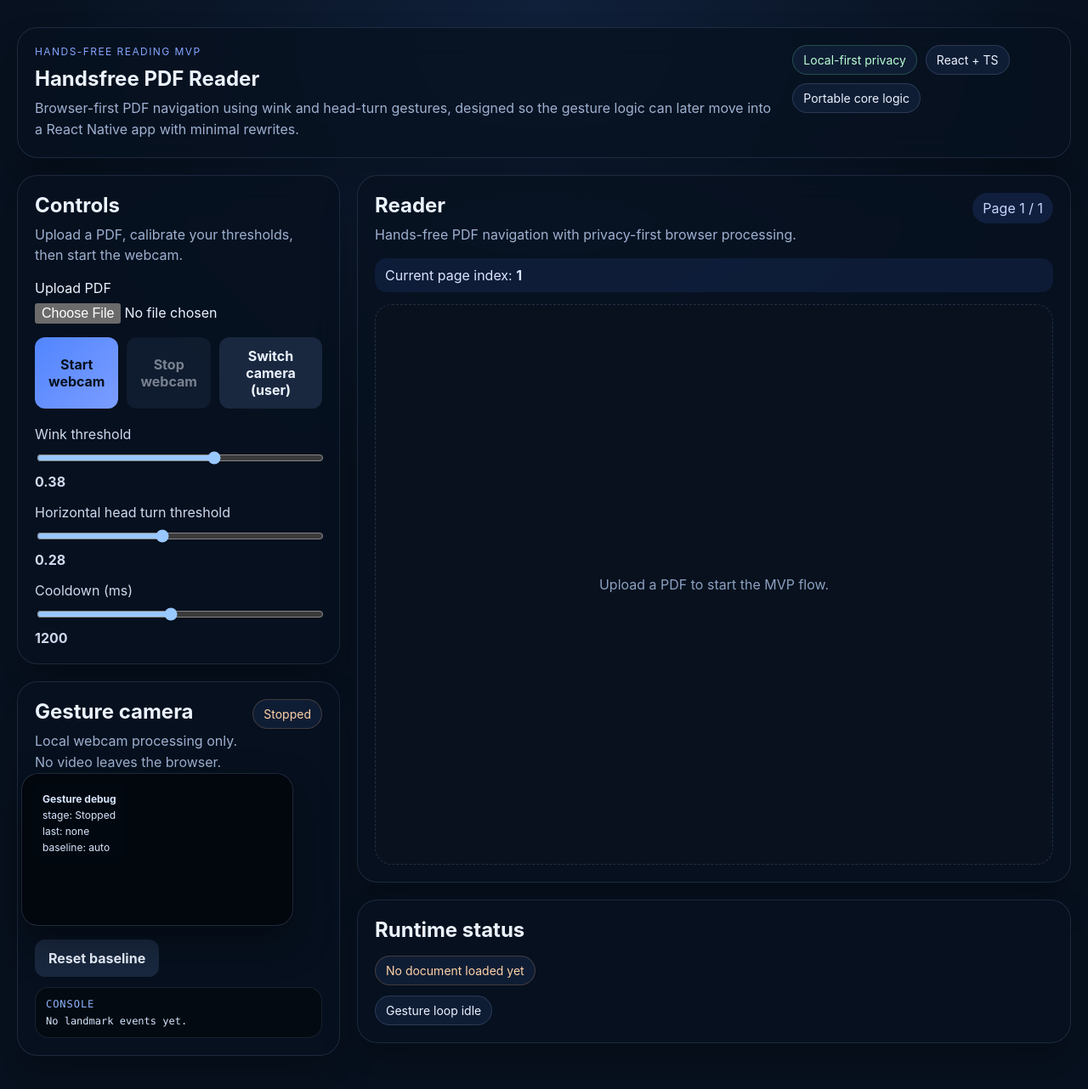
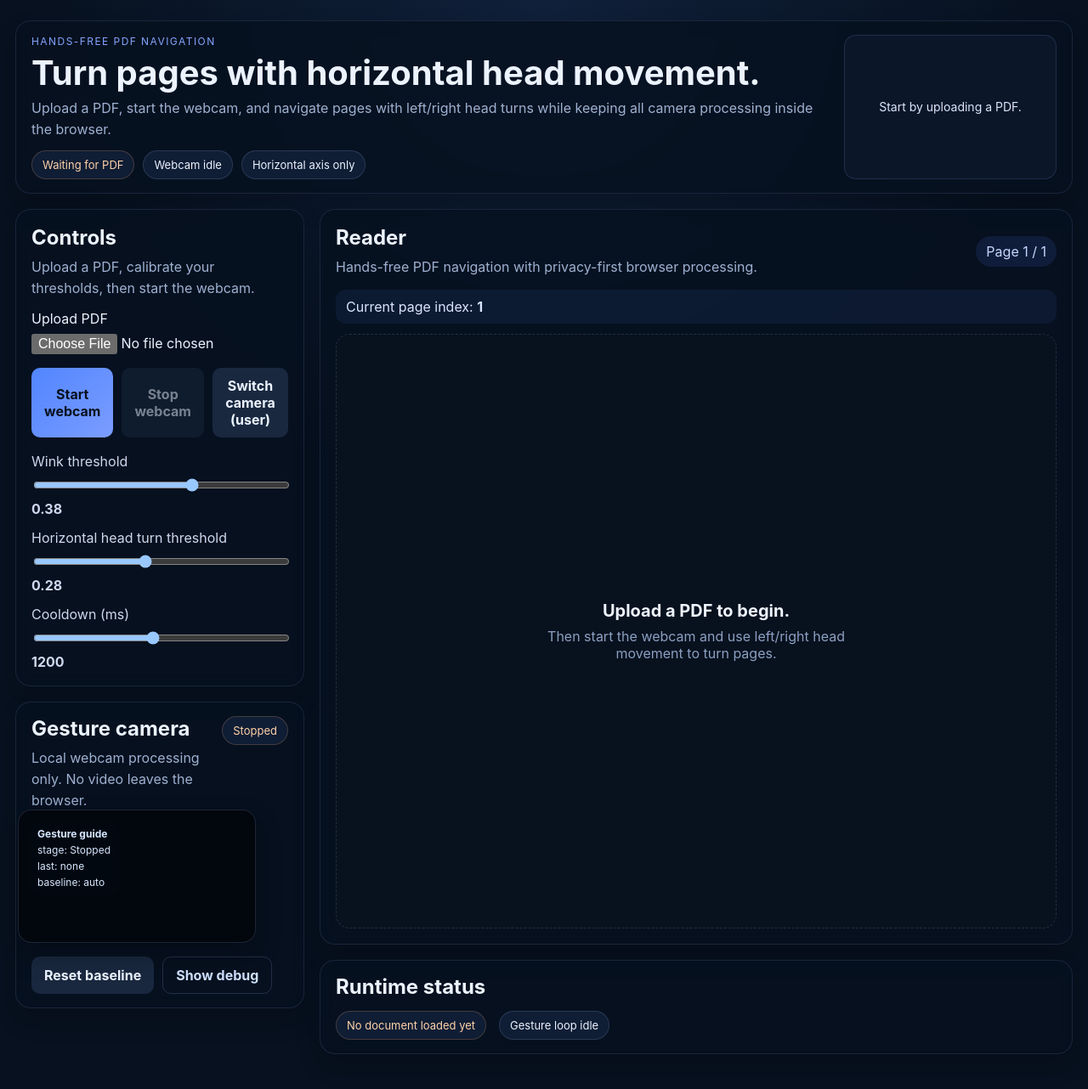
Before and after one commit to rumblebot-0318/handsfree-pdf-reader, a React app: page / in a window 1280 px wide. Shown: the top 1282 px of the page at 85% size. Built offline with nearby package versions, Linux system fonts and the light colour scheme.

Commit message:
feat: refine reader-focused UI

```diff
--- a/src/App.tsx
+++ b/src/App.tsx
@@ -1,4 +1,4 @@
-import { useCallback } from 'react'
+import { useCallback, useMemo } from 'react'
 import { ControlsPanel } from './components/ControlsPanel'
 import { PdfStage } from './components/PdfStage'
 import { WebcamPanel } from './components/WebcamPanel'
@@ -20,25 +20,34 @@ export default function App() {
 
   const gesture = useGestureController(handleGesture)
 
+  const setupHint = useMemo(() => {
+    if (!hasDocument) return 'Start by uploading a PDF.'
+    if (!gesture.isRunning) return 'PDF loaded. Start the webcam when you are ready.'
+    return 'Reader is live. Turn your head left or right to move pages.'
+  }, [gesture.isRunning, hasDocument])
+
   return (
     <main className="app-shell">
-      <section className="hero panel">
-        <div>
-          <p className="eyebrow">Hands-free reading MVP</p>
-          <h1>Handsfree PDF Reader</h1>
-          <p className="hero__copy">
-            Browser-first PDF navigation using wink and head-turn gestures, designed so the gesture logic can later move into a React Native app with minimal rewrites.
-          </p>
+      <section className="hero panel panel--compact">
+        <div className="hero__content">
+          <div>
+            <p className="eyebrow">Hands-free PDF navigation</p>
+            <h1>Turn pages with horizontal head movement.</h1>
+            <p className="hero__copy">
+              Upload a PDF, start the webcam, and navigate pages with left/right head turns while keeping all camera processing inside the browser.
+            </p>
+          </div>
+          <div className="hero__chips">
+            <StatusPill tone={hasDocument ? 'good' : 'warn'}>{hasDocument ? 'PDF loaded' : 'Waiting for PDF'}</StatusPill>
+            <StatusPill tone={gesture.isRunning ? 'good' : 'neutral'}>{gesture.isRunning ? 'Webcam active' : 'Webcam idle'}</StatusPill>
+            <StatusPill tone="neutral">Horizontal axis only</StatusPill>
+          </div>
         </div>
-        <div className="hero__chips">
-          <StatusPill tone="good">Local-first privacy</StatusPill>
-          <StatusPill tone="neutral">React + TS</StatusPill>
-          <StatusPill tone="neutral">Portable core logic</StatusPill>
-        </div>
+        <div className="hero__hint">{setupHint}</div>
       </section>
 
       <section className="layout-grid">
-        <div className="stack">
+        <div className="stack stack--sidebar">
           <ControlsPanel
             config={gesture.config}
             onConfigChange={gesture.setConfig}
@@ -64,15 +73,15 @@ export default function App() {
           />
         </div>
 
-        <div className="stack">
+        <div className="stack stack--reader">
           <PdfStage canvasRef={canvasRef} viewerState={viewerState} hasDocument={hasDocument} />
 
-          <section className="panel">
+          <section className="panel panel--compact">
             <div className="panel__header panel__header--split">
               <h2>Runtime status</h2>
               {loading ? <StatusPill>Loading PDF…</StatusPill> : null}
             </div>
-            <div className="stack compact">
+            <div className="stack compact status-summary">
               {pdfError ? <StatusPill tone="warn">{pdfError}</StatusPill> : null}
               <StatusPill tone={hasDocument ? 'good' : 'warn'}>
                 {hasDocument ? `Document loaded · ${viewerState.totalPages} pages` : 'No document loaded yet'}
--- a/src/components/PdfStage.tsx
+++ b/src/components/PdfStage.tsx
@@ -10,7 +10,7 @@ interface PdfStageProps {
 export function PdfStage({ canvasRef, viewerState, hasDocument }: PdfStageProps) {
   return (
     <section className="panel panel--viewer">
-      <div className="panel__header panel__header--split">
+      <div className="panel__header panel__header--split panel__header--reader">
         <div>
           <h2>Reader</h2>
           <p>Hands-free PDF navigation with privacy-first browser processing.</p>
@@ -25,7 +25,12 @@ export function PdfStage({ canvasRef, viewerState, hasDocument }: PdfStageProps)
       </div>
 
       <div className="viewer-surface">
-        {hasDocument ? null : <div className="empty-state">Upload a PDF to start the MVP flow.</div>}
+        {hasDocument ? null : (
+          <div className="empty-state empty-state--reader">
+            <strong>Upload a PDF to begin.</strong>
+            <span>Then start the webcam and use left/right head movement to turn pages.</span>
+          </div>
+        )}
         <canvas ref={canvasRef} className={hasDocument ? 'pdf-canvas visible' : 'pdf-canvas'} />
       </div>
     </section>
--- a/src/components/WebcamPanel.tsx
+++ b/src/components/WebcamPanel.tsx
@@ -1,4 +1,4 @@
-import type { RefObject } from 'react'
+import { useState, type RefObject } from 'react'
 import type { GestureEvent } from '../types'
 import { StatusPill } from './StatusPill'
 
@@ -33,8 +33,10 @@ function describeStage(stage: WebcamPanelProps['initStage']) {
 }
 
 export function WebcamPanel({ videoRef, running, error, initStage, lastGesture, debugLines, pointerGuide, cooldownRemainingMs, onSetManualBaseline, onResetManualBaseline }: WebcamPanelProps) {
+  const [debugOpen, setDebugOpen] = useState(false)
+
   return (
-    <section className="panel">
+    <section className="panel panel--compact">
       <div className="panel__header panel__header--split">
         <div>
           <h2>Gesture camera</h2>
@@ -69,7 +71,7 @@ export function WebcamPanel({ videoRef, running, error, initStage, lastGesture,
           </div>
         ) : null}
         <div className="webcam-debug-overlay">
-          <strong>Gesture debug</strong>
+          <strong>Gesture guide</strong>
           <div>stage: {describeStage(initStage)}</div>
           <div>last: {lastGesture ? `${lastGesture.label} / ${lastGesture.action}` : 'none'}</div>
           <div>baseline: {pointerGuide?.manual ? 'manual' : 'auto'}</div>
@@ -80,9 +82,13 @@ export function WebcamPanel({ videoRef, running, error, initStage, lastGesture,
         {error ? <StatusPill tone="warn">{error}</StatusPill> : null}
         {initStage === 'vision-failed' ? <StatusPill tone="warn">Try reopening the camera, reducing open apps, or retrying on a stronger network.</StatusPill> : null}
         {lastGesture ? <StatusPill tone="good">{lastGesture.label} · {lastGesture.action} · {(lastGesture.confidence * 100).toFixed(0)}%</StatusPill> : null}
-        <div className="button-row button-row--compact">
+        <div className="button-row button-row--compact button-row--wrap">
           <button className="button button--secondary" onClick={onResetManualBaseline}>Reset baseline</button>
+          <button className="button button--ghost" onClick={() => setDebugOpen((value) => !value)}>
+            {debugOpen ? 'Hide debug' : 'Show debug'}
+          </button>
         </div>
+        {debugOpen ? (
           <div className="debug-console">
             <div className="debug-console__title">console</div>
             {debugLines.length === 0 ? <div className="debug-console__line">No landmark events yet.</div> : null}
@@ -90,6 +96,7 @@ export function WebcamPanel({ videoRef, running, error, initStage, lastGesture,
               <div key={`${line}-${index}`} className="debug-console__line">{line}</div>
             ))}
           </div>
+        ) : null}
       </div>
     </section>
   )
--- a/src/styles/app.css
+++ b/src/styles/app.css
@@ -10,41 +10,71 @@ body { margin: 0; background: radial-gradient(circle at top, #10203a, #07111f 42
 button, input { font: inherit; }
 
 .app-shell {
-  max-width: 1440px;
+  max-width: 1520px;
   margin: 0 auto;
-  padding: 32px 20px 48px;
+  padding: 24px 18px 40px;
 }
 
 .layout-grid {
   display: grid;
-  grid-template-columns: 380px minmax(0, 1fr);
-  gap: 20px;
+  grid-template-columns: 340px minmax(0, 1fr);
+  gap: 18px;
   align-items: start;
 }
 
-.stack { display: grid; gap: 20px; }
+.stack { display: grid; gap: 18px; }
 .stack.compact { gap: 12px; }
+.stack--reader { min-width: 0; }
 .panel {
-  border: 1px solid rgba(167, 190, 255, 0.14);
-  border-radius: 24px;
-  padding: 20px;
-  background: rgba(7, 17, 31, 0.78);
-  box-shadow: 0 24px 40px rgba(0, 0, 0, 0.25);
-  backdrop-filter: blur(18px);
+  border: 1px solid rgba(167, 190, 255, 0.12);
+  border-radius: 18px;
+  padding: 18px;
+  background: rgba(7, 17, 31, 0.84);
+  box-shadow: 0 14px 28px rgba(0, 0, 0, 0.2);
+  backdrop-filter: blur(10px);
 }
-.panel--viewer { min-height: 760px; }
-.panel__header { margin-bottom: 16px; }
+.panel--compact { padding: 16px 18px; }
+.panel--viewer { min-height: 780px; }
+.panel__header { margin-bottom: 14px; }
 .panel__header--split {
   display: flex;
   align-items: flex-start;
   justify-content: space-between;
   gap: 12px;
 }
+.panel__header--reader { align-items: center; }
 .panel__header h2, .hero h1 { margin: 0; }
 .panel__header p, .hero__copy { margin: 8px 0 0; color: #9fb1d1; line-height: 1.55; }
-.hero { display: flex; justify-content: space-between; gap: 20px; margin-bottom: 20px; }
+.hero {
+  display: grid;
+  grid-template-columns: minmax(0, 1fr) auto;
+  gap: 16px;
+  margin-bottom: 18px;
+  align-items: center;
+}
+.hero__content {
+  display: grid;
+  gap: 12px;
+}
 .hero__chips { display: flex; flex-wrap: wrap; gap: 10px; align-content: flex-start; }
-.eyebrow { margin: 0 0 10px; text-transform: uppercase; letter-spacing: 0.12em; color: #84a5ff; font-size: 12px; }
+.hero__hint {
+  align-self: stretch;
+  display: grid;
+  place-items: center;
+  min-width: 250px;
+  padding: 14px 16px;
+  border-radius: 14px;
+  border: 1px solid rgba(132, 165, 255, 0.16);
+  background: rgba(13, 24, 43, 0.9);
+  color: #dbe5ff;
+  font-size: 14px;
+  line-height: 1.5;
+}
+.eyebrow { margin: 0 0 8px; text-transform: uppercase; letter-spacing: 0.12em; color: #84a5ff; font-size: 12px; }
+.hero h1 {
+  font-size: clamp(28px, 4vw, 40px);
+  line-height: 1.08;
+}
 
 .status-pill {
   display: inline-flex;
@@ -53,7 +83,7 @@ button, input { font: inherit; }
   width: fit-content;
   border-radius: 999px;
   padding: 8px 12px;
-  font-size: 14px;
+  font-size: 13px;
   border: 1px solid rgba(179, 202, 255, 0.16);
   background: rgba(17, 31, 56, 0.92);
 }
@@ -65,12 +95,13 @@ button, input { font: inherit; }
   margin-bottom: 16px;
 }
 .file-input input, .field-grid input[type='range'] { width: 100%; }
-.button-row { display: flex; gap: 10px; margin-bottom: 20px; }
+.button-row { display: flex; gap: 10px; margin-bottom: 18px; }
 .button-row--compact { margin-bottom: 0; }
+.button-row--wrap { flex-wrap: wrap; }
 button {
   border: 0;
-  border-radius: 12px;
-  padding: 12px 16px;
+  border-radius: 10px;
+  padding: 11px 15px;
   background: linear-gradient(135deg, #5185ff, #7b9dff);
   color: #08111e;
   font-weight: 700;
@@ -78,48 +109,64 @@ button {
 }
 button:disabled { opacity: 0.5; cursor: not-allowed; }
 .button--secondary { background: #19283f; color: #ecf3ff; }
-.field-grid { display: grid; gap: 16px; }
+.button--ghost {
+  background: transparent;
+  color: #cfe0ff;
+  border: 1px solid rgba(167, 190, 255, 0.18);
+}
+.field-grid { display: grid; gap: 14px; }
 .field-grid label { display: grid; gap: 8px; color: #cfd9ef; }
 .viewer-surface {
   display: grid;
   place-items: center;
-  min-height: 660px;
-  border-radius: 20px;
-  border: 1px dashed rgba(167, 190, 255, 0.18);
-  background: rgba(9, 18, 31, 0.92);
+  min-height: 700px;
+  border-radius: 16px;
+  border: 1px dashed rgba(167, 190, 255, 0.16);
+  background: rgba(9, 18, 31, 0.96);
   overflow: hidden;
 }
 .pdf-canvas { max-width: 100%; display: none; }
 .pdf-canvas.visible { display: block; }
 .empty-state { color: #8ca0c2; }
+.empty-state--reader {
+  display: grid;
+  gap: 8px;
+  padding: 28px;
+  text-align: center;
+  max-width: 420px;
+}
+.empty-state--reader strong {
+  color: #eef4ff;
+  font-size: 20px;
+}
 .page-chip {
   border-radius: 999px;
   padding: 8px 12px;
-  background: rgba(84, 122, 255, 0.14);
+  background: rgba(84, 122, 255, 0.12);
   color: #c7d6ff;
 }
 .page-index-banner {
-  margin-bottom: 14px;
+  margin-bottom: 12px;
   padding: 10px 12px;
-  border-radius: 14px;
-  background: rgba(84, 122, 255, 0.1);
+  border-radius: 12px;
+  background: rgba(84, 122, 255, 0.08);
   color: #dbe5ff;
 }
 .webcam-frame {
   aspect-ratio: 16 / 9;
-  border-radius: 20px;
+  border-radius: 16px;
   overflow: hidden;
-  border: 1px solid rgba(167, 190, 255, 0.18);
+  border: 1px solid rgba(167, 190, 255, 0.16);
   background: #02060d;
 }
 .webcam-frame--pip {
   position: fixed;
   right: 16px;
   bottom: 16px;
-  width: min(36vw, 320px);
+  width: min(32vw, 280px);
   aspect-ratio: 16 / 9;
   z-index: 30;
-  box-shadow: 0 20px 44px rgba(0, 0, 0, 0.35);
+  box-shadow: 0 14px 30px rgba(0, 0, 0, 0.28);
 }
 .webcam-frame--debug { position: relative; cursor: crosshair; }
 .webcam-frame video { width: 100%; height: 100%; object-fit: cover; transform: scaleX(-1); }
@@ -161,8 +208,8 @@ button:disabled { opacity: 0.5; cursor: not-allowed; }
   display: grid;
   gap: 8px;
   padding: 10px 12px;
-  border-radius: 14px;
-  background: rgba(4, 10, 18, 0.78);
+  border-radius: 12px;
+  background: rgba(4, 10, 18, 0.82);
   color: #f1f6ff;
   z-index: 2;
 }
@@ -187,18 +234,18 @@ button:disabled { opacity: 0.5; cursor: not-allowed; }
   top: 12px;
   display: grid;
   gap: 4px;
-  padding: 10px 12px;
-  border-radius: 12px;
-  background: rgba(4, 10, 18, 0.7);
+  padding: 8px 10px;
+  border-radius: 10px;
+  background: rgba(4, 10, 18, 0.72);
   color: #d7e6ff;
   font-size: 12px;
-  backdrop-filter: blur(8px);
+  backdrop-filter: blur(6px);
 }
 .debug-console {
   display: grid;
   gap: 6px;
   padding: 12px;
-  border-radius: 16px;
+  border-radius: 14px;
   border: 1px solid rgba(167, 190, 255, 0.12);
   background: rgba(4, 10, 18, 0.92);
   font-family: ui-monospace, SFMono-Regular, Menlo, monospace;
@@ -215,13 +262,30 @@ button:disabled { opacity: 0.5; cursor: not-allowed; }
   color: #d7e6ff;
   word-break: break-word;
 }
+.status-summary {
+  grid-template-columns: repeat(auto-fit, minmax(180px, max-content));
+  align-items: start;
+}
 
 @media (max-width: 1080px) {
   .layout-grid { grid-template-columns: 1fr; }
-  .hero { flex-direction: column; }
+  .hero {
+    grid-template-columns: 1fr;
+    align-items: stretch;
+  }
+  .hero__hint { min-width: 0; }
   .webcam-frame--pip {
     width: min(42vw, 260px);
     right: 12px;
     bottom: 12px;
   }
 }
+
+@media (max-width: 720px) {
+  .app-shell { padding: 18px 12px 32px; }
+  .panel,
+  .panel--compact { padding: 14px; }
+  .viewer-surface { min-height: 560px; }
+  .webcam-frame--pip { width: min(46vw, 220px); }
+  .button-row { flex-wrap: wrap; }
+}
```
Lines whose indentation alone changed are shown as unchanged.
